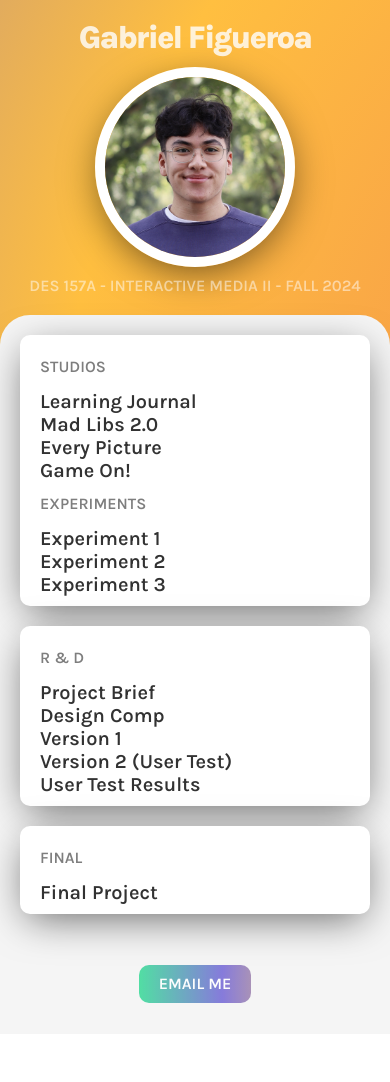
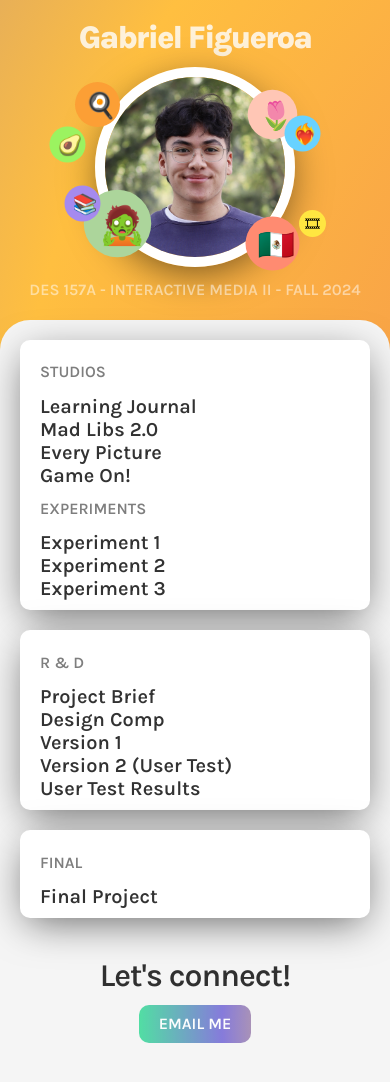
Before and after one commit to gyfigueroa/des154a, a plain HTML site: page index.html in a window 390 px wide. Before the commit the page ends 1034 px from the top, so only its background shows below. Drawn offline with nearby package versions, Linux system fonts and the light colour scheme.

Commit message:
mobile view done

```diff
--- a/index.html
+++ b/index.html
@@ -17,9 +17,18 @@
 
     <header>
         <h1>Gabriel Figueroa</h1>
-        <img id='headshot' src="images/headshot.png" alt="headshot">
+        <div id="profile">
+            <img id='headshot' src="images/headshot.png" alt="headshot">
+            <p id="zombie">&#x1F9DF;</p>
+            <p id="tulip">&#127799;</p>
+            <p id="eggs">&#127859;</p>
+            <p id="avocado">&#129361;</p>
+            <p id="film">&#127902;</p>
+            <p id="heart">&#10084;&#65039;&#8205;&#128293;</p>
+            <p id="books">&#128218;</p>
+            <p id="mexico">&#127474;&#127485;</p>
+        </div>
         <h2>DES 157A - INTERACTIVE MEDIA II - FALL 2024</h2>
-
     </header>
 
     <main>
@@ -59,6 +68,7 @@
     </main>
 
     <footer>
+        <h1>Let's connect!</h1>
         <a href="mailto:&#103;&#121;&#102;&#105;&#103;&#117;&#101;&#114;&#111;&#097;&#064;&#117;&#099;&#100;&#097;&#118;&#105;&#115;&#046;&#101;&#100;&#117;">Email Me</a>
     </footer>
 </body>
--- a/styles.css
+++ b/styles.css
@@ -59,16 +59,90 @@ header h2 {
   margin: auto;
 }
 
+header p {
+  width: 45px;
+  height: 45px;
+  padding: 10px;
+  background-color: #1DF083;
+  border-radius: 50%;
+  font-size: 25px;
+  position: absolute;
+  box-sizing: border-box;
+  text-align: center;
+}
+
+header div {
+  position: relative;
+  margin: auto;
+}
+
+#zombie {
+  background-color: #acd59b;
+  bottom: 0px;
+  left: 0px;
+  transform: scale(150%);
+}
+
+#tulip {
+  background-color: #ffc6b5;
+  top: 0px;
+  right: 0px;
+  transform: scale(110%);
+}
+
+#eggs {
+  background-color: #fc9f35;
+  top: -10px;
+  left: -20px;
+
+}
+
+#avocado {
+  background-color: #9bf360;
+  top: 30px;
+  left: -50px;
+  transform: scale(80%);
+}
+
+#film {
+  background-color: #ffe641;
+  bottom: 0px;
+  right: -40px;
+  transform: scale(60%);
+}
+
+#heart {
+  background-color: #68d2ff;
+  bottom: 90px;
+  right: -30px;
+  transform: scale(80%);
+}
+
+#books {
+  background-color: rgb(165, 138, 239);
+  bottom: 20px;
+  left: -35px;
+  transform: scale(80%);
+}
+
+#mexico {
+  background-color: rgb(255, 139, 113);
+  bottom: -20px;
+  right: 0px;
+  transform: scale(120%);
+}
+
+
+
 #headshot {
+  position: relative;
   height: 200px;
   width: auto;
   margin: auto;
-
   box-sizing: border-box;
   border:10px solid white;
   border-radius: 500px;
   box-shadow: 0px 10px 40px -7px rgba(0,0,0,0.6);
-
 }
 
 main {
@@ -105,14 +179,25 @@ nav ul li a {
 footer {
   background-color: #F5F5F5;
   display: flex;
-  height: 100px;
+  height: auto;
+  flex-direction: column;
+  padding-top: 10px;
+  padding-bottom: 50px;
+}
+
+footer h1 {
+  padding-top: 10px;
+  font-weight: 600;
+  opacity: 80%;
+  letter-spacing: -1px;
+  margin: auto;
 }
 
 footer a {
   background: radial-gradient(circle, #ee7752, #FFBF40, #6B5DD5, #1DF083);
 	background-size: 500% 500%;
 	animation: gradient 20s ease-in-out infinite;
-  margin: auto;
+  margin: 10px auto auto;
   text-decoration: none;
   font-size: 20px;
   font-weight: 600;
```
